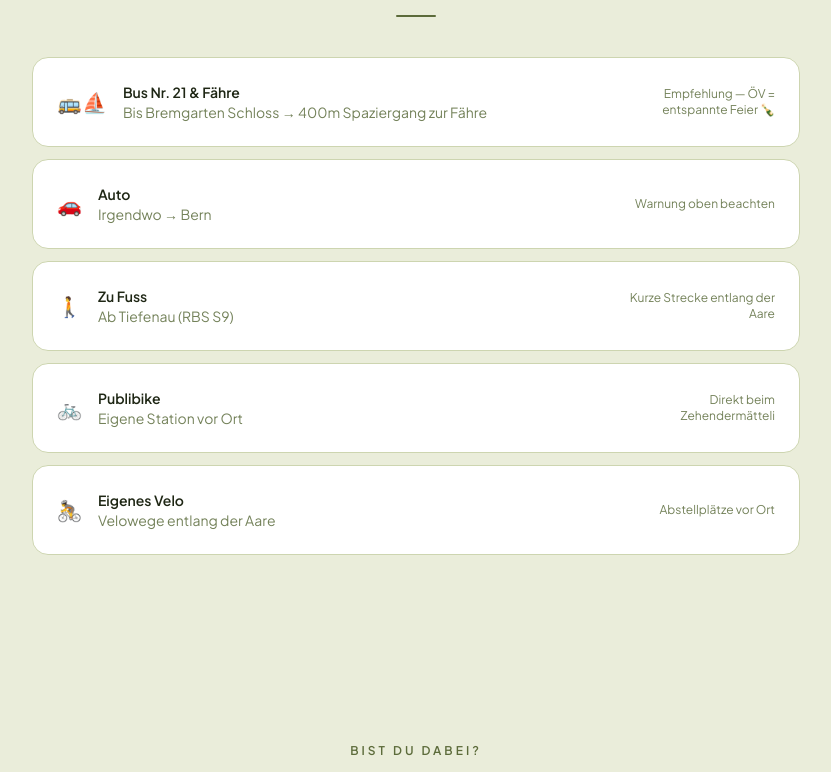
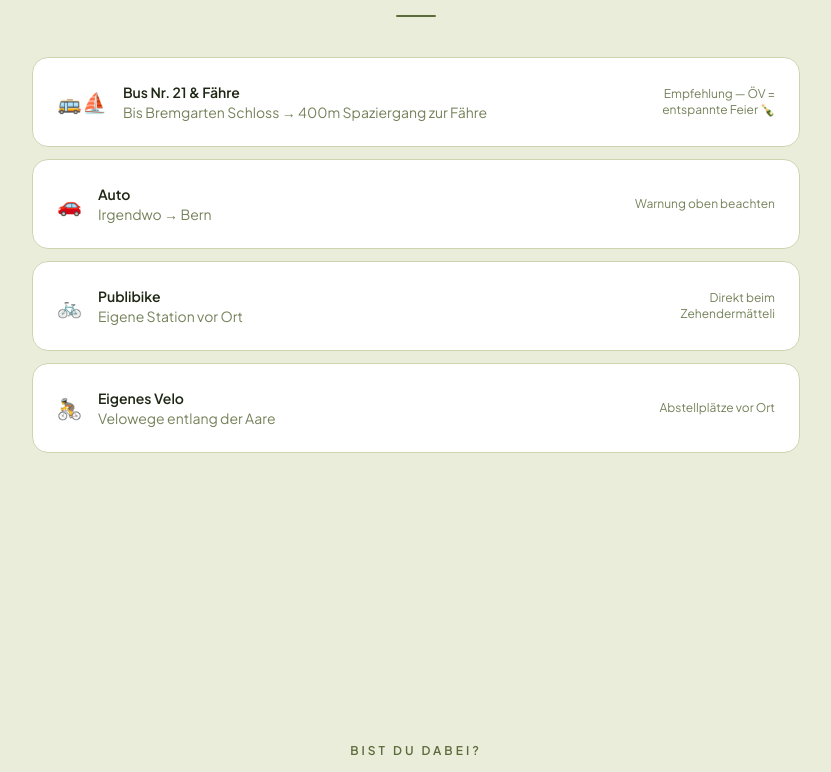
Before and after one commit to laurentb-wq/hochzeit-mila, a Next.js app: page / in a window 1280 px wide. Shown: the part 2561-3333 px from the top of the page, without its empty margins (224-1055 px from the left). Built offline with nearby package versions, Linux system fonts and the light colour scheme.

Commit message:
Remove Zu Fuss option from Anreise

```diff
--- a/app/components/FullPageLayout.tsx
+++ b/app/components/FullPageLayout.tsx
@@ -216,7 +216,6 @@ export default function FullPageLayout() {
               {[
                 { icon: "🚌⛵", title: "Bus Nr. 21 & Fähre", from: "Bis Bremgarten Schloss → 400m Spaziergang zur Fähre", note: "Empfehlung — ÖV = entspannte Feier 🍾" },
                 { icon: "🚗", title: "Auto", from: "Irgendwo → Bern", note: "Warnung oben beachten" },
-                { icon: "🚶", title: "Zu Fuss", from: "Ab Tiefenau (RBS S9)", note: "Kurze Strecke entlang der Aare" },
                 { icon: "🚲", title: "Publibike", from: "Eigene Station vor Ort", note: "Direkt beim Zehendermätteli" },
                 { icon: "🚴", title: "Eigenes Velo", from: "Velowege entlang der Aare", note: "Abstellplätze vor Ort" },
               ].map(({ icon, title, from, note }) => (
```
